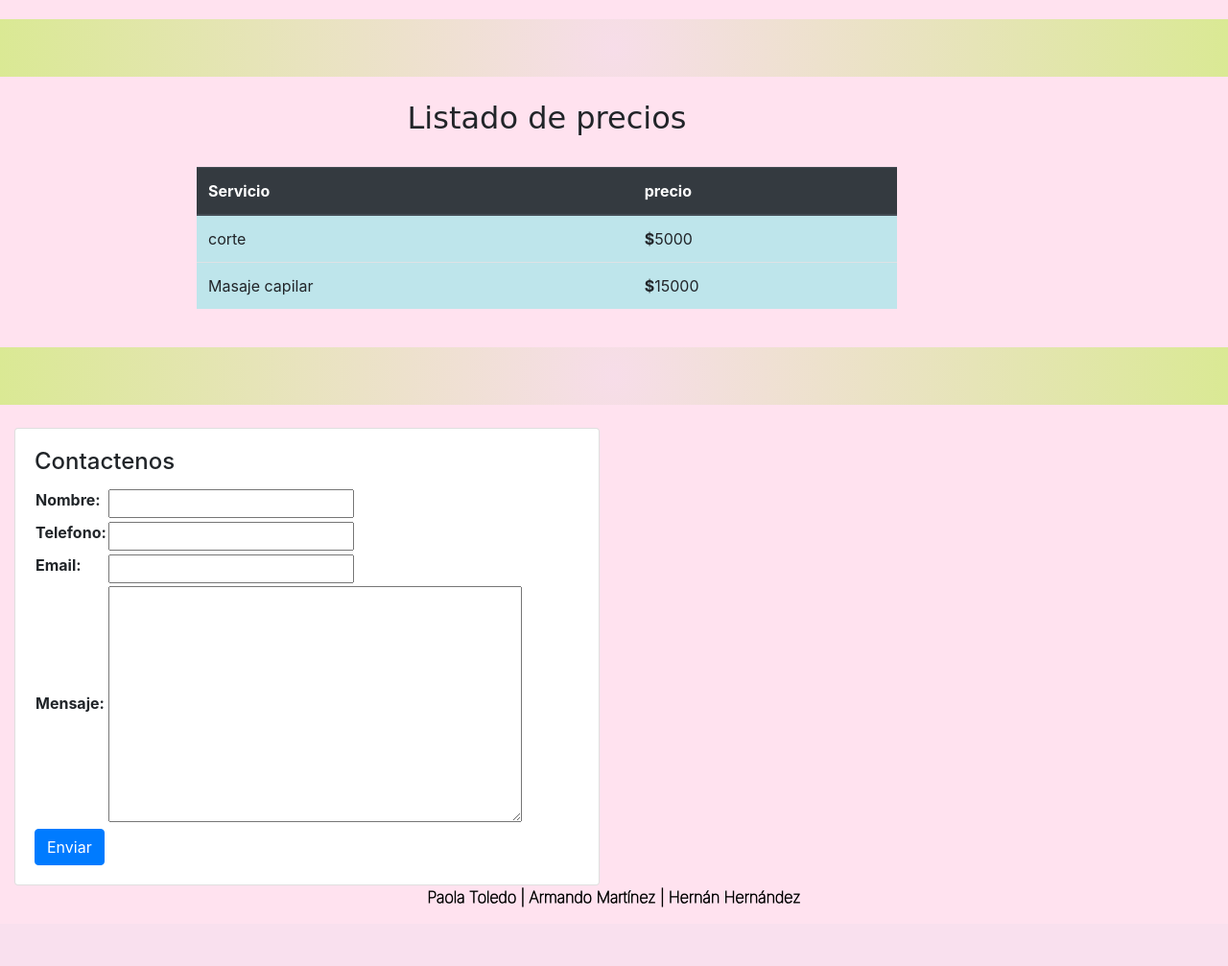
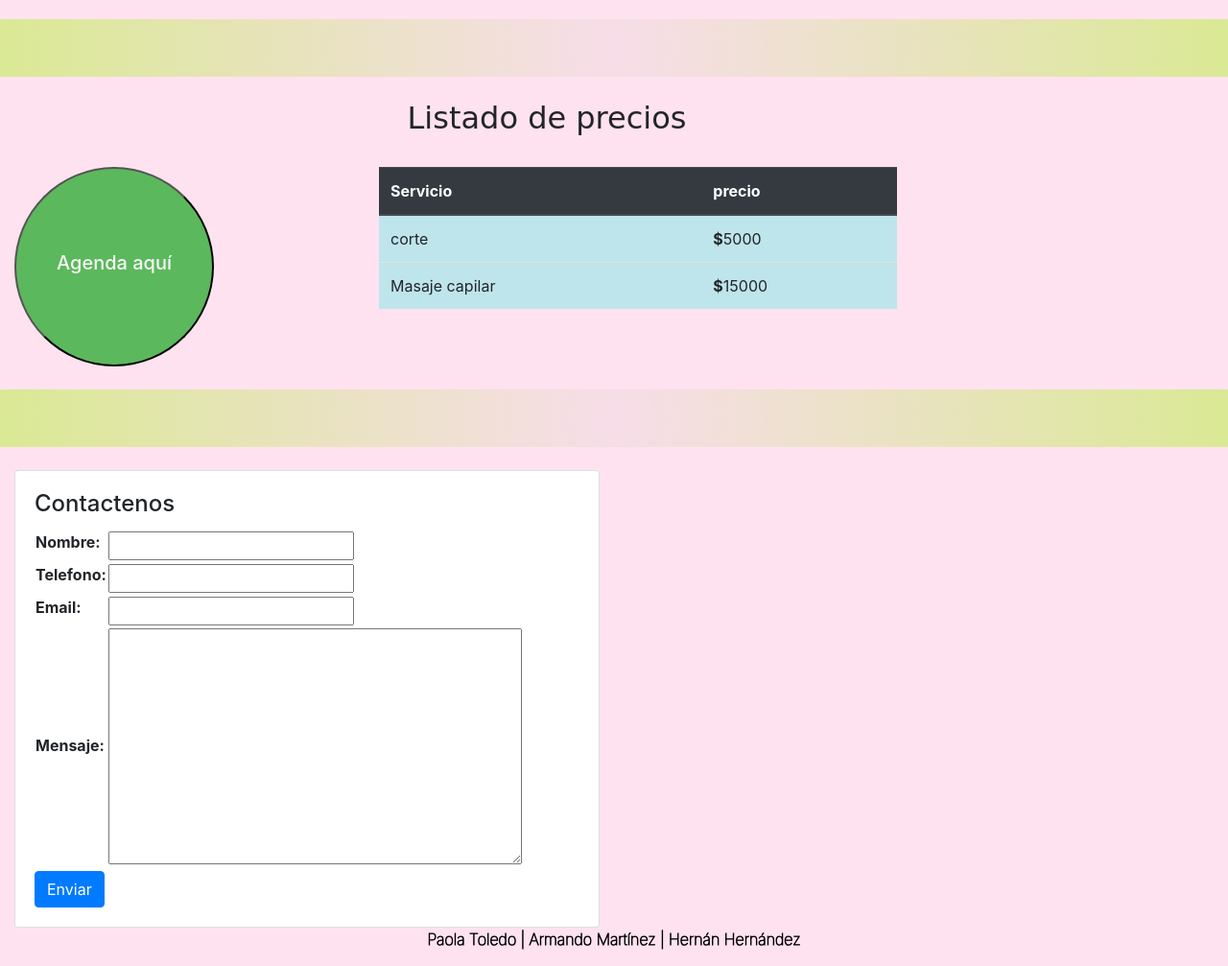
Before and after one commit to frsty/WebPractica, a Django app: page / in a window 1280 px wide. Shown: the part 1501-2508 px from the top of the page at 96% size. Before the commit the page ends 2447 px from the top, so only its background shows below. Run offline with Django 3.2, Linux system fonts and the light colour scheme; data comes from the database, SQL or seed files in the repository; some libraries are stand-ins or nearby versions.

Commit message:
boton circular

```diff
--- a/salon/core/forms.py
+++ b/salon/core/forms.py
@@ -14,4 +14,4 @@ class ContactForm(forms.Form):
     nombre = forms.CharField()
     telefono = forms.IntegerField()
     email = forms.EmailField()
-    mensaje = forms.CharField(widget=forms.Textarea)
+    mensaje = forms.CharField(widget=forms.Textarea(attrs={'draggable': False}))
--- a/salon/core/static/core/css/estilos.css
+++ b/salon/core/static/core/css/estilos.css
@@ -140,3 +140,18 @@ h2{
   #myBtn:hover {
     background-color: #cfffdf; /* Add a dark-grey background on hover */
   }
+  .circleButton {
+    width: 13rem;
+    height: 13rem;
+    display: flex;
+    -webkit-border-radius: 50%;
+    border-radius: 50%;
+    background: #5cb85c;
+    justify-content: center;
+	align-items: center;
+	text-align: center;
+}
+
+.textoAgendar{
+    color: whitesmoke;
+}
--- a/salon/core/templates/core/home.html
+++ b/salon/core/templates/core/home.html
@@ -39,7 +39,7 @@
                 </div>
                 <div class="carousel-item">
                     <img src="{% static 'core/img/of2.jpg' %}" class="imagen mx-auto d-block img-fluid img-thumbnail" >
-                    <div class="carousel-caption d-none d-md-block">>
+                    <div class="carousel-caption d-none d-md-block">
                     </div>
                 </div>
                 <div class="carousel-item">
@@ -68,7 +68,7 @@
                 Contáctanos
             </a>
             O
-            <a href="mailto:paolatoledostylist@gmail.com">
+            <a href="#correo">
                 Escríbenos
                 <svg class="bi bi-envelope-open" width="2em" height="2em" viewBox="0 0 16 16" fill="currentColor" xmlns="http://www.w3.org/2000/svg">
                     <path fill-rule="evenodd" d="M.243 6.929l.514-.858L8 10.417l7.243-4.346.514.858L8 11.583.243 6.93z" clip-rule="evenodd"/>
@@ -98,8 +98,15 @@
     <h2>Listado de precios</h2>
     <br>
     <div class="row">
-        <div class="col-sm-2"></div>
-        <div class="col-sm-8">
+        <div class="col-sm-4">
+            <a href="" style="text-decoration:none">
+                <button id="btnAgendar" class="circleButton" >
+                    <h5 class="textoAgendar">Agenda aquí</h5>
+                 </button>
+            </a>
+
+        </div>
+        <div class="col-sm-6">
             <table class="table table-striped">
                 <thead class="thead-dark">
                     <tr>
@@ -130,7 +137,7 @@
     <form method="POST" action="">
         {% csrf_token %}
         <div class="card text-left">
-            <div class="card-body">
+            <div class="card-body" id="correo">
                 <h4 class="card-title">Contactenos</h4>
                 <table>
                     {{form.as_table}}
```
